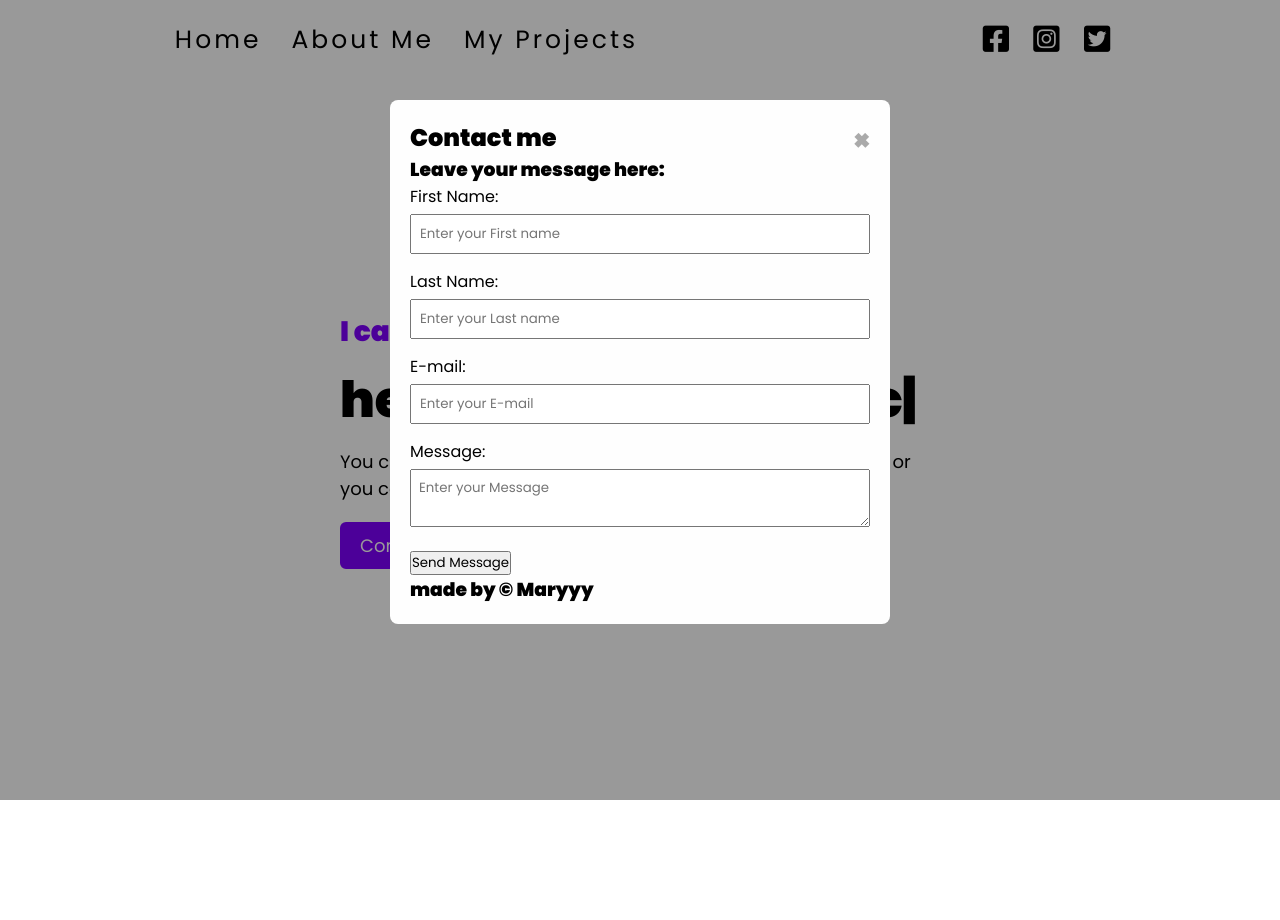
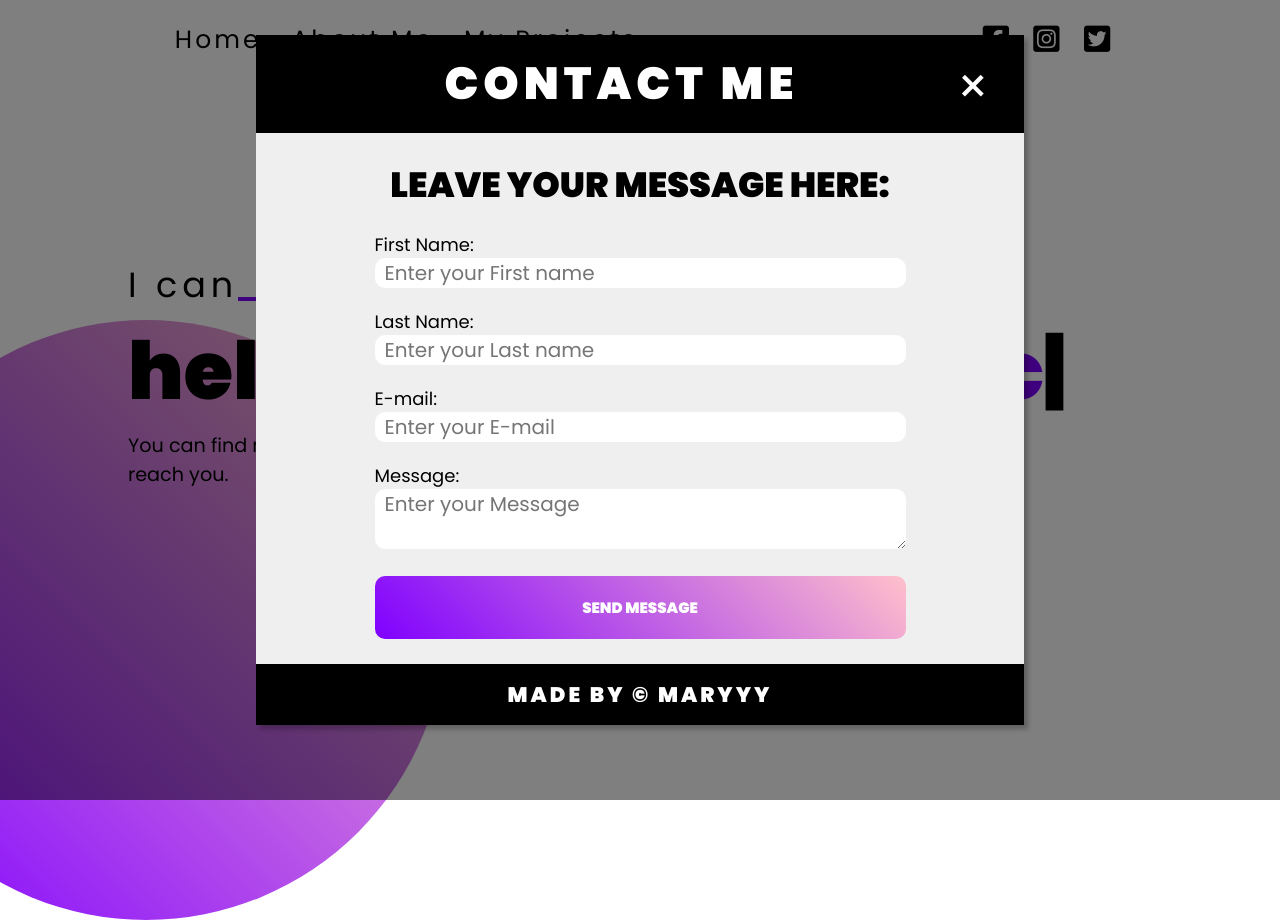
Before and after one commit to madebymaryyy/cv-webstie, a plain HTML site: page index.html in a window 1280 px wide. Both pictures are taken after a click on the button "Contact Me 💡". Before the commit the page ends 800 px from the top, so only its background shows below. Drawn offline with nearby package versions, Linux system fonts and the light colour scheme.

Commit message:
Update styles.css

```diff
--- a/styles.css
+++ b/styles.css
@@ -23,16 +23,13 @@ nav {
   height: 80px;
   align-items: center;
 }
-
 nav .nav-items {
   display: flex;
 }
-
 nav .nav-items li {
   list-style: none;
   margin: 0 15px;
 }
-
 nav .nav-items li a {
   font-size: 25px;
   color: #000000;
@@ -40,121 +37,309 @@ nav .nav-items li a {
   text-decoration: none;
   text-transform: capitalize;
 }
-
 nav .nav-items li:hover a,
 nav .social a:hover {
   color: #7f00ff;
 }
-
 nav .social a {
   font-size: 30px;
   color: #000000;
-  margin: 0 10px;
+  margin: 25px 10px;
 }
 
-/* Homepage styl */
 .wrapper {
   display: flex;
+  width: 100%;
   height: calc(100vh - 80px);
+  justify-content: center;
   align-items: center;
-  justify-content: center;
-  padding: 0 20px;
+  padding: 0 10%;
+  overflow: hidden;
+}
+
+.wrapper::before {
+  position: absolute;
+  content: "";
+  height: 600px;
+  width: 600px;
+  border-radius: 50%;
+  left: -12%;
+  top: 40%;
+  background: linear-gradient(45deg, #7f00ff, pink);
+}
+
+.wrapper::after {
+  position: absolute;
+  content: "";
+  height: 200px;
+  width: 200px;
+  border-radius: 50%;
+  left: 60%;
+  top: 12%;
+  background: linear-gradient(45deg, #7f00ff, pink);
 }
 
 .cols {
   width: 100%;
-  max-width: 600px;
 }
 
-.cols0 .topline {
-  font-size: 28px;
-  color: #7f00ff;
-  font-weight: bold;
+.cols0 {
+  z-index: 5;
 }
 
-.cols0 h1 {
-  font-size: 50px;
-  margin: 10px 0;
+.topline {
+  display: block;
+  position: relative;
+  font-size: 35px;
+  letter-spacing: 5px;
+  color: #000000;
 }
 
-.cols0 p {
-  font-size: 18px;
-  margin-top: 10px;
+.topline::after {
+  position: absolute;
+  content: "";
+  height: 4px;
+  width: 60px;
+  bottom: 10px;
+  background-color: #7f00ff;
+}
+
+h1 {
+  display: block;
+  font-size: 5em;
+  font-weight: 900;
+  color: #000000;
+}
+
+.multitext {
+  color: #7f00ff;
+  text-transform: capitalize;
+}
+
+p {
+  display: block;
+  width: 90%;
+  font-size: 1.2em;
+  color: #000000;
 }
 
 .buttons {
-  margin-top: 20px;
+  display: flex;
+  justify-content: center;
+  align-items: center;
 }
 
-.buttons button {
-  padding: 10px 20px;
-  font-size: 18px;
-  background-color: #7f00ff;
-  color: white;
+button {
+  outline: none;
   border: none;
   cursor: pointer;
-  border-radius: 6px;
-  transition: background-color 0.3s ease;
+  font-size: 25px;
+  font-weight: 400;
+  color: #fff;
+  background-color: #000000;
+  padding: 8px 14px;
+  margin: 40px 5px;
+  letter-spacing: 2px;
+  text-transform: capitalize;
+  box-shadow: 0 15px 10px rgba(0, 0, 0, 0.4);
 }
 
-.buttons button:hover {
-  background-color: #5900b3;
+button:hover {
+  color: #7f00ff;
 }
 
-/* Modal styling */
-.modal {
+input[type=submit] {
+  font-size: 50px;
+  text-transform: uppercase;
+  color: #fff;
+  padding: 20px;
+  border: none;
+  border-radius: 10px;
+  cursor: pointer;
+  background: linear-gradient(45deg, #7f00ff, pink);
+}
+
+#modal-open:hover {
+  background: #000000;
+}
+
+#contact-modal {
   display: none;
   position: fixed;
-  z-index: 10;
-  padding-top: 100px;
+  top: 0;
   left: 0;
-  top: 0;
   width: 100%;
   height: 100%;
-  overflow: auto;
-  background-color: rgba(0, 0, 0, 0.4);
+  background: rgba(0, 0, 0, 0.5);
 }
 
 #modal-content {
-  background-color: #fefefe;
-  margin: auto;
-  padding: 20px;
-  border-radius: 8px;
-  width: 80%;
-  max-width: 500px;
+  background: #efefef;
+  margin: 35px auto;
+  width: 60%;
+  box-shadow: 4px 4px 5px rgba(0, 0, 0, 0.25);
+  animation-name: modalSlideUp;
+  animation-duration: 1s;
 }
 
-#modal-header h2,
-#modal-footer h3 {
-  margin: 0;
+#modal-header {
+  background: #000000;
+  color: #fff;
+  padding: 15px 30px;
+  text-align: center;
+  text-transform: uppercase;
+  font-size: 30px;
+  letter-spacing: 5px;
 }
 
-.close-modal {
-  color: #aaa;
+#modal-header .close-modal {
+  font-size: 50px;
   float: right;
-  font-size: 28px;
-  font-weight: bold;
-  cursor: pointer;
 }
 
-.close-modal:hover {
-  color: black;
+#modal-header .close-modal:hover {
+  color: #7f00ff;
+  cursor: pointer;
+  transition: color 0.3s ease;
+  transition-delay: 0.2s;
+}
+
+#modal-footer {
+  background: #000000;
+  color: #fff;
+  padding: 15px 15px;
+  text-align: center;
+  text-transform: uppercase;
+  font-size: 18px;
+  letter-spacing: 3px;
+}
+
+#modal-body {
+  padding: 25px 30px;
+}
+#modal-body h3 {
+  color: #000000;
+  text-transform: uppercase;
+  font-size: 35px;
+  text-align: center;
 }
 
 .form-group {
-  margin-bottom: 15px;
+  width: 75%;
+  margin: 20px 0;
+  margin-left: 12.5%;
 }
-
 .form-group label {
-  display: block;
-  margin-bottom: 5px;
+  margin-bottom: 10px;
+  font-size: 18px;
 }
-
 .form-group input,
 .form-group textarea {
   width: 100%;
-  padding: 8px;
-  box-sizing: border-box;
+  border: none;
+  border-radius: 10px;
+  font-size: 20px;
+  padding: 0 10px;
 }
 
-/*# sourceMappingURL=styles.css.map */
+input[type=submit] {
+  font-size: 15px;
+  width: 75%;
+  margin-left: 12.5%;
+  font-weight: bolder;
+}
+
+input[type=submit]:hover {
+  color: #000000;
+  cursor: pointer;
+  transition: color 0.3s ease;
+  transition-delay: 0.2s;
+}
+
+@keyframes modalSlideUp {
+  0% {
+    transform: translateY(1500px);
+  }
+  100% {
+    transform: translateY(0);
+  }
+}
+.project-container {
+  display: flex;
+  flex-wrap: wrap;
+}
+
+.project {
+  flex: 0 0 50%;
+  display: flex;
+  align-items: center;
+  margin-bottom: 10px;
+  margin-top: 40px;
+  justify-content: center;
+  gap: 20px;
+}
+
+.project img {
+  max-width: 250px;
+  height: auto;
+  margin-left: 10px;
+  margin-right: 20px;
+}
+
+.project-info {
+  margin-left: 20px;
+}
+.project-info a {
+  text-decoration: none;
+  color: #000000;
+}
+.project-info h2 {
+  text-align: center;
+}
+.project-info a:hover {
+  color: #7f00ff;
+}
+.project-info p {
+  margin: 20px;
+}
+
+footer {
+  padding: 20px;
+}
+footer p {
+  margin-left: 60px;
+  text-align: center;
+}
+footer a:hover {
+  color: #7f00ff;
+}
+footer a {
+  text-decoration: none;
+  color: #000000;
+}
+
+.flex-container {
+  padding-top: 30px;
+  display: flex;
+  align-items: center;
+  justify-content: center;
+  max-width: 85%;
+  margin: 0 auto;
+}
+
+.text-container {
+  padding-top: 20px;
+  padding-right: 20px;
+}
+
+.image-container {
+  display: flex;
+  justify-content: flex-end;
+  align-items: center;
+}
+
+.image-container img {
+  width: 375px;
+  height: 275px;
+  margin-left: 10px;
+}/*# sourceMappingURL=styles.css.map */
```
